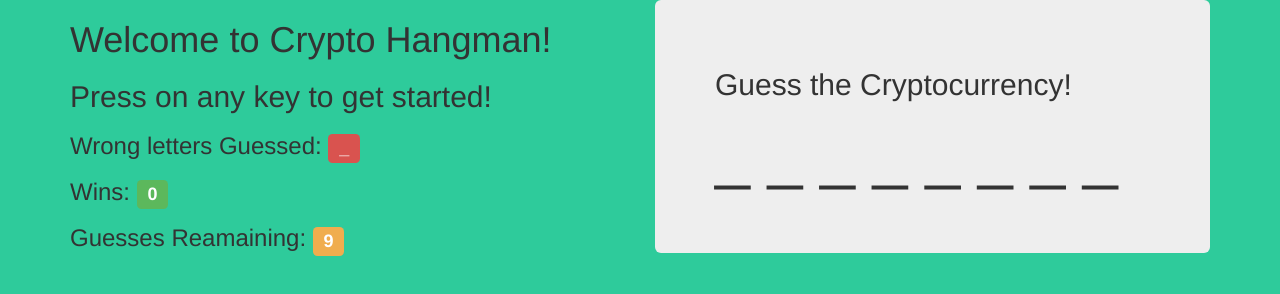
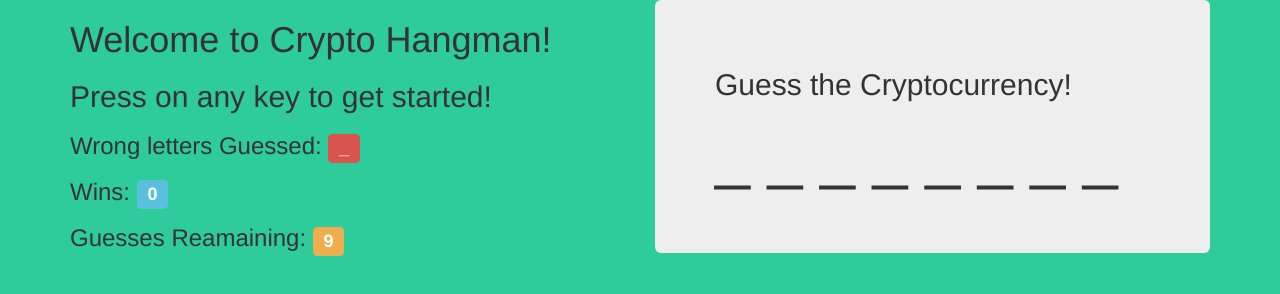
Before and after one commit to wehbs/Hangman-Game, a plain HTML site: page index.html in a window 1280 px wide. Drawn offline with nearby package versions, Linux system fonts and the light colour scheme.

Commit message:
changed one label to blue

```diff
--- a/index.html
+++ b/index.html
@@ -27,7 +27,7 @@
         <h1>Welcome to Crypto Hangman!</h1>
         <h2>Press on any key to get started!</h2>
         <h3>Wrong letters Guessed: <span class="label label-danger" id="guessed">_</span></h3>
-        <h3>Wins: <span class="label label-success" id="wins">0</span></h3>
+        <h3>Wins: <span class="label label-info" id="wins">0</span></h3>
         <h3>Guesses Reamaining: <span class="label label-warning" id="remain">?</span></h3>
       </div>
 
```
